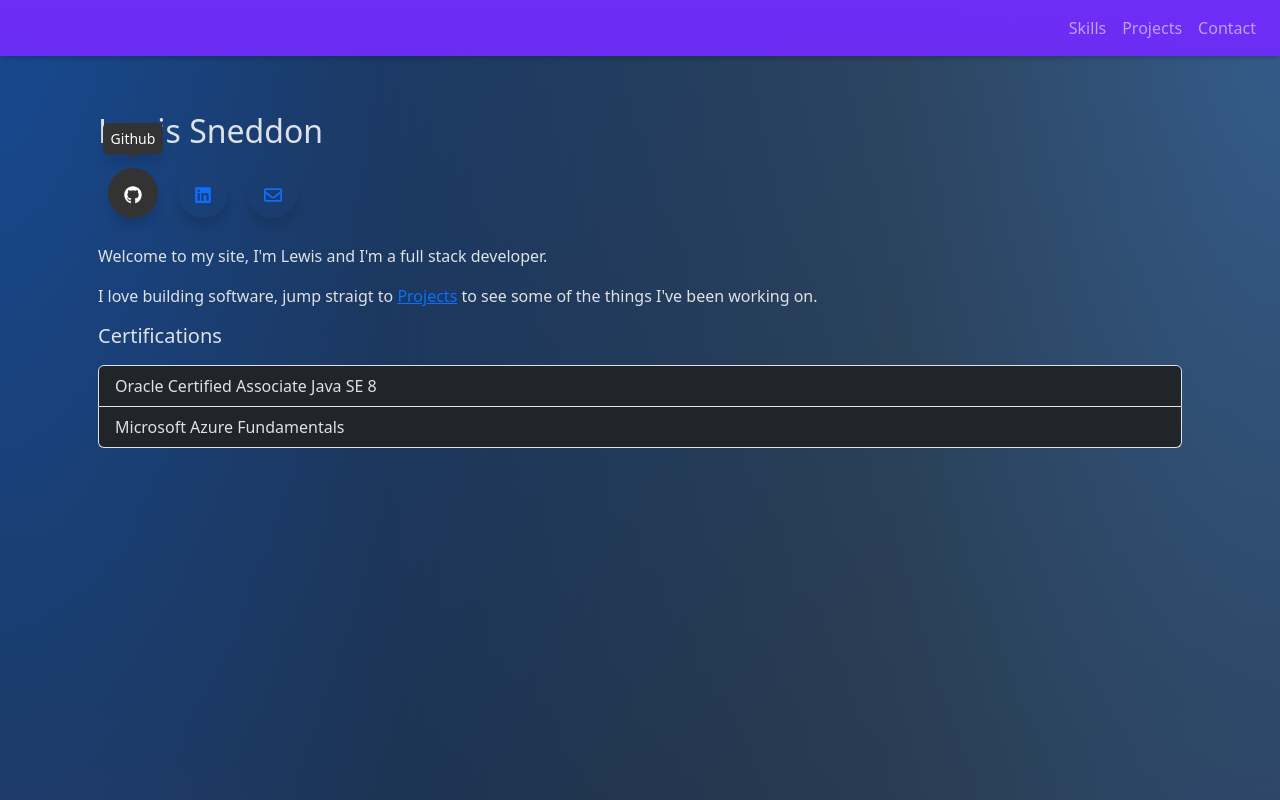
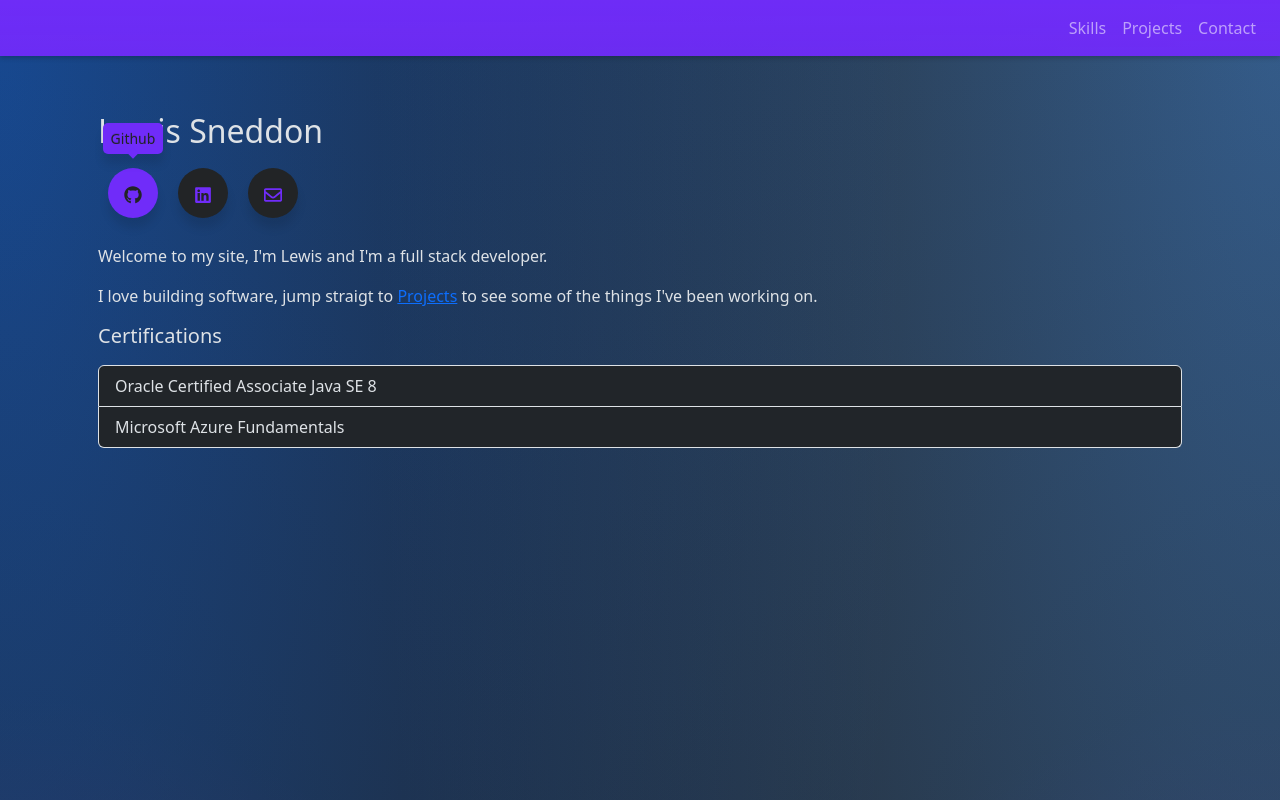
Before and after one commit to sneddonlewis/Lewis-Codes, a React (Vite) app in the folder ui/: page / in a window 1280 px wide. In both pictures the pointer is over the link "Github". Shown: the top 800 px of the page. Built offline with nearby package versions, Linux system fonts and the light colour scheme.

Commit message:
restyled socials

```diff
--- a/ui/src/components/Icons.tsx
+++ b/ui/src/components/Icons.tsx
@@ -1,4 +1,3 @@
-import "./Icons.css";
 import { FaGithub, FaLinkedin, FaRegEnvelope } from "react-icons/fa";
 
 
@@ -6,7 +5,7 @@ const Icons = () => {
 	return (
 		<div className="wrapper">
 			<a
-				className="icon github"
+				className="icon"
 				href="https://github.com/sneddonlewis"
 				target="_blank"
 				rel="noreferrer"
@@ -17,7 +16,7 @@ const Icons = () => {
 				</span>
 			</a>
 			<a
-				className="icon linkedin-in"
+				className="icon"
 				href="https://www.linkedin.com/in/lsneddoncodes/"
 				target="_blank"
         rel="noreferrer"
@@ -28,7 +27,7 @@ const Icons = () => {
         </span>
         </a>
       <a
-        className="icon email"
+        className="icon"
         href="#contact"
       >
         <div className="tooltip">Get in touch</div>
--- a/ui/src/index.scss
+++ b/ui/src/index.scss
@@ -1,3 +1,3 @@
 @import './styles/main.scss';
-
+@import './styles/social-icons.scss';
 @import './styles/custom-bootstrap.scss';
--- a/ui/src/components/Icons.css
+++ b/ui/src/styles/social-icons.scss
@@ -1,3 +1,5 @@
+@import './colors';
+
 .wrapper {
     display: inline-flex;
 }
@@ -58,30 +60,14 @@
     text-shadow: 0px -1px 0px rgba(0, 0, 0, 0.1);
 }
 
-.wrapper .github:hover,
-.wrapper .github:hover .tooltip,
-.wrapper .github:hover .tooltip::before {
-    background-color: #333333;
-    color: #ffffff;
+.wrapper .icon:hover,
+.wrapper .icon:hover .tooltip,
+.wrapper .icon:hover .tooltip::before {
+    background-color: $primary;
+    color: #222426;
 }
 
-.wrapper .linkedin-in:hover,
-.wrapper .linkedin-in:hover .tooltip,
-.wrapper .linkedin-in:hover .tooltip::before {
-    background-color: #0077B5;
-    color: #ffffff;
+.wrapper .icon {
+    background-color: #222426;
+    color: $primary;
 }
-
-.wrapper .email:hover,
-.wrapper .email:hover .tooltip,
-.wrapper .email:hover .tooltip::before {
-    background-color: #222426;
-    color: #F48024;
-}
-
-.wrapper .twitter:hover,
-.wrapper .twitter:hover .tooltip,
-.wrapper .twitter:hover .tooltip::before {
-    background-color: #55ACEE;
-    color: #ffffff;
-}
```
Also changed, not shown: 1 other file (tests, documents, lock files or other folders).
